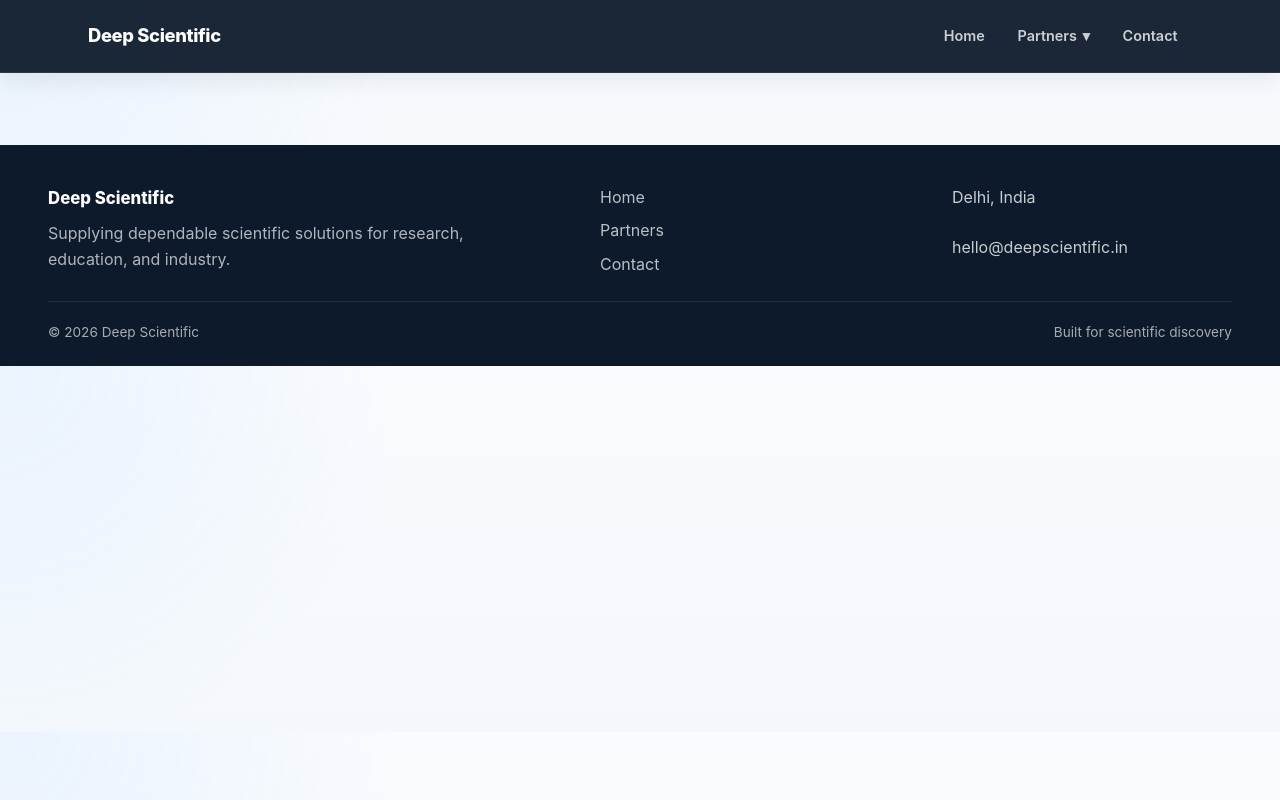
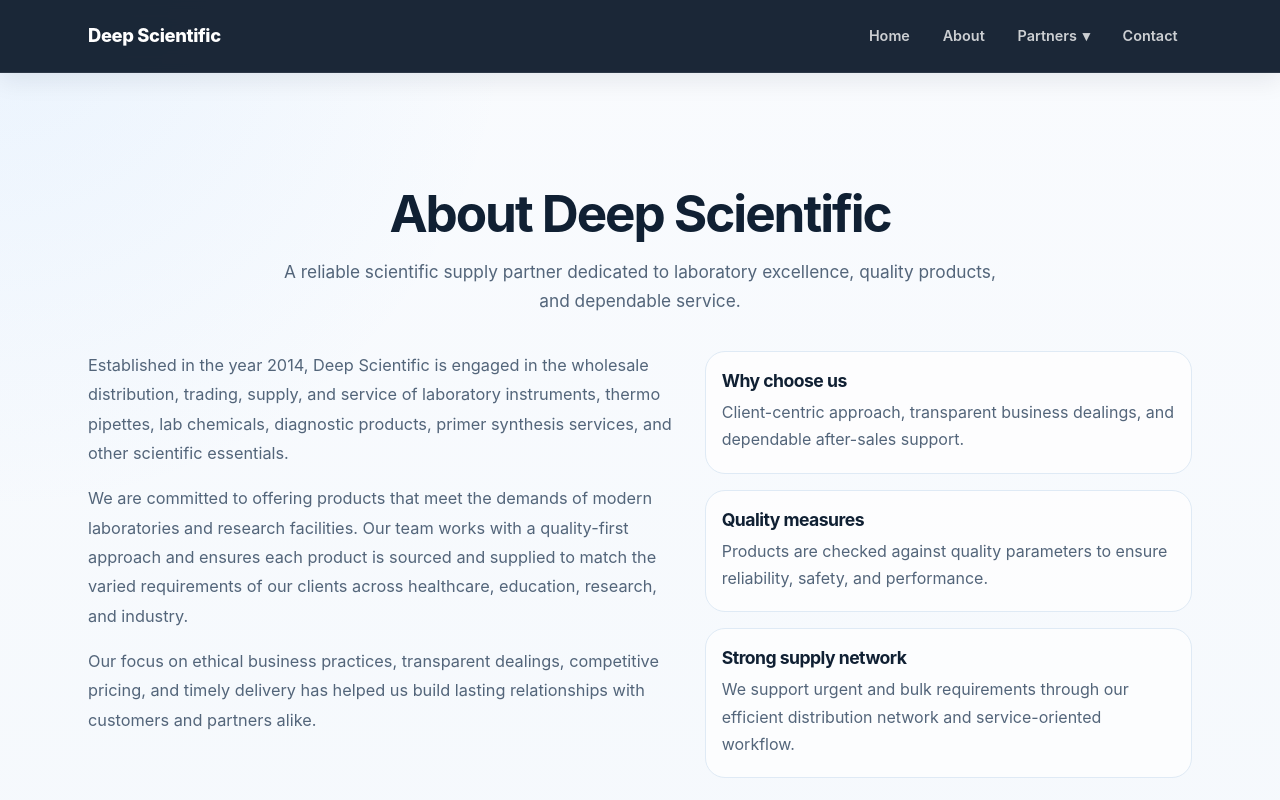
Before and after one commit to 1bmt/ds-frontend, a React (Vite) app: page /about in a window 1280 px wide. Shown: the top 800 px of the page. Built offline with nearby package versions, Linux system fonts and the light colour scheme.

Commit message:
content updates

```diff
--- a/src/App.jsx
+++ b/src/App.jsx
@@ -2,6 +2,7 @@ import { Routes, Route } from 'react-router-dom'
 import Header from './components/Header'
 import Footer from './components/Footer'
 import Home from './pages/Home'
+import About from './pages/About'
 import Partners from './pages/Partners'
 import Contact from './pages/Contact'
 
@@ -11,6 +12,7 @@ function App() {
       <Header />
       <Routes>
         <Route path="/" element={<Home />} />
+        <Route path="/about" element={<About />} />
         <Route path="/partners" element={<Partners />} />
         <Route path="/contact" element={<Contact />} />
       </Routes>
--- a/src/components/Header.jsx
+++ b/src/components/Header.jsx
@@ -12,6 +12,7 @@ function Header() {
         </Link>
         <nav>
           <Link to="/">Home</Link>
+          <Link to="/about">About</Link>
           <div className="nav-dropdown partners-dropdown-shell">
             <Link to="/partners" className="nav-link-dropdown">
               Partners <span aria-hidden="true">▾</span>
--- a/src/index.css
+++ b/src/index.css
@@ -757,18 +757,20 @@ img { max-width: 100%; display: block; }
 }
 
 .hero-copy h1 {
-  font-size: clamp(2.4rem, 5vw, 4.5rem);
-  line-height: 0.98;
+  font-size: clamp(2.4rem, 4vw, 4.2rem);
+  line-height: 1.08;
   letter-spacing: -0.05em;
   margin-bottom: 1rem;
   max-width: 620px;
+  color: var(--ink);
+  text-wrap: balance;
 }
 
 .hero-copy p {
   max-width: 620px;
-  font-size: 1.04rem;
+  font-size: 1.05rem;
   line-height: 1.75;
-  color: var(--muted);
+  color: rgba(20, 32, 48, 0.8);
 }
 
 .hero-badges {
--- a/src/pages/About.jsx
+++ b/src/pages/About.jsx
@@ -4,8 +4,8 @@ function About() {
       <div className="page-intro">
         <h1>About Deep Scientific</h1>
         <p>
-          Delivering trusted scientific supply and dependable support for research,
-          laboratory, and industry applications across India.
+          A reliable scientific supply partner dedicated to laboratory excellence,
+          quality products, and dependable service.
         </p>
       </div>
 
@@ -13,30 +13,36 @@ function About() {
         <div className="about-grid">
           <div className="about-copy">
             <p>
-              Deep Scientific was established in January 2014 as a leading distributor of
-              scientific equipment and laboratory chemicals in Delhi, India. We specialize in
-              providing high-quality products to research institutions, laboratories,
-              pharmaceutical companies, and educational institutions.
+              Established in the year 2014, Deep Scientific is engaged in the wholesale
+              distribution, trading, supply, and service of laboratory instruments,
+              thermo pipettes, lab chemicals, diagnostic products, primer synthesis services,
+              and other scientific essentials.
             </p>
             <p>
-              Over the last decade, we have built strong relationships with globally recognized
-              manufacturers and technology partners, allowing us to support a broad range of
-              scientific requirements with confident sourcing and consistent service.
+              We are committed to offering products that meet the demands of modern
+              laboratories and research facilities. Our team works with a quality-first
+              approach and ensures each product is sourced and supplied to match the varied
+              requirements of our clients across healthcare, education, research, and industry.
+            </p>
+            <p>
+              Our focus on ethical business practices, transparent dealings, competitive
+              pricing, and timely delivery has helped us build lasting relationships with
+              customers and partners alike.
             </p>
           </div>
 
           <div className="about-feature-list">
             <div className="feature-item">
-              <h3>Reliable sourcing</h3>
-              <p>We work with trusted suppliers to bring quality solutions to clients across the scientific ecosystem.</p>
+              <h3>Why choose us</h3>
+              <p>Client-centric approach, transparent business dealings, and dependable after-sales support.</p>
             </div>
             <div className="feature-item">
-              <h3>Practical guidance</h3>
-              <p>Our team helps match the right products and solutions to real-world research and operational needs.</p>
+              <h3>Quality measures</h3>
+              <p>Products are checked against quality parameters to ensure reliability, safety, and performance.</p>
             </div>
             <div className="feature-item">
-              <h3>Long-term partnership</h3>
-              <p>We focus on building trust through consistent service, responsive communication, and dependable support.</p>
+              <h3>Strong supply network</h3>
+              <p>We support urgent and bulk requirements through our efficient distribution network and service-oriented workflow.</p>
             </div>
           </div>
         </div>
--- a/src/pages/Contact.jsx
+++ b/src/pages/Contact.jsx
@@ -46,8 +46,8 @@ function Contact() {
       <div className="page-intro">
         <h1>Get in Touch</h1>
         <p>
-          Have a question about our products or need a quote? Send us a message and
-          our team will get back to you within one business day.
+          Need laboratory instruments, chemicals, or scientific solutions for your business?
+          Reach out and our team will be happy to assist you.
         </p>
       </div>
 
@@ -111,7 +111,7 @@ function Contact() {
                 id="message"
                 name="message"
                 rows="6"
-                placeholder="Tell us what you're looking for — products, quantities, delivery location, etc."
+                placeholder="Tell us what you're looking for — lab instruments, chemicals, quantities, delivery location, etc."
                 value={form.message}
                 onChange={handleChange}
                 required
@@ -128,19 +128,19 @@ function Contact() {
 
           <aside className="contact-panel">
             <h3>Contact details</h3>
-            <p>We help teams find the right scientific supply solutions with speed and clarity.</p>
+            <p>We support quality-focused scientific supply requirements across research and industry.</p>
             <ul className="contact-list">
               <li>
                 <strong>Location</strong>
-                <span>Delhi, India</span>
+                <span>New Delhi, Delhi</span>
               </li>
               <li>
-                <strong>Email</strong>
-                <a href="mailto:hello@deepscientific.in">hello@deepscientific.in</a>
+                <strong>Proprietor</strong>
+                <span>Somvir Hooda</span>
               </li>
               <li>
-                <strong>Phone</strong>
-                <a href="tel:+919876543210">+91 98765 43210</a>
+                <strong>Business Type</strong>
+                <span>Wholesaler / Distributor / Supplier</span>
               </li>
             </ul>
           </aside>
--- a/src/pages/Home.jsx
+++ b/src/pages/Home.jsx
@@ -1,10 +1,10 @@
 import { Link } from 'react-router-dom'
 
 const trustPoints = [
-  'Laboratory Equipment',
-  'Research Chemicals',
-  'Scientific Instruments',
-  'Trusted Supply Network',
+  'Lab Instruments',
+  'Lab Chemicals',
+  'Thermo Pipettes',
+  'Diagnostic Products',
 ]
 
 function Home() {
@@ -13,11 +13,11 @@ function Home() {
       <section className="hero-section">
         <div className="hero-copy">
           <span className="eyebrow">Since 2014</span>
-          <h1>Trusted scientific solutions for modern laboratories.</h1>
+          <h1>Leading Scientific Equipment &amp; Chemical Distributor</h1>
           <p>
-            Deep Scientific helps research institutions, labs, and industries source
-            dependable laboratory equipment, chemicals, and instruments from reputable
-            global manufacturers.
+            Deep Scientific delivers laboratory instruments, chemicals, diagnostic products,
+            and scientific essentials to institutions, research teams, and industries that
+            need trusted quality and dependable service.
           </p>
 
           <div className="hero-badges" aria-label="Core capabilities">
@@ -27,6 +27,9 @@ function Home() {
           </div>
 
           <div className="hero-actions">
+            <Link to="/about" className="btn btn-secondary">
+              About us
+            </Link>
             <Link to="/partners" className="btn btn-primary">
               Our Partners
             </Link>
@@ -60,62 +63,25 @@ function Home() {
       <section className="trust-strip" aria-label="Business highlights">
         <div className="trust-item">
           <strong>10+</strong>
-          <span>Years of service</span>
+          <span>Years of experience</span>
         </div>
         <div className="trust-item">
           <strong>9+</strong>
           <span>Domestic partners</span>
         </div>
         <div className="trust-item">
-          <strong>100%</strong>
-          <span>Support-focused</span>
-        </div>
-      </section>
-
-      <section className="home-about" id="about">
-        <div className="section-heading">
-          <span className="eyebrow">About us</span>
-          <h2>Built on expertise, trust, and long-term scientific partnerships.</h2>
-        </div>
-
-        <div className="about-grid">
-          <div className="about-copy">
-            <p>
-              Deep Scientific was established in January 2014 as a leading distributor of
-              scientific equipment and laboratory chemicals in Delhi, India. We support
-              research institutions, laboratories, pharmaceutical companies, and educational
-              institutions with reliable sourcing and practical solutions.
-            </p>
-            <p>
-              Over the years, we have built strong relationships with globally recognized
-              manufacturers and suppliers, helping us deliver quality-driven products and
-              dependable support to a wide range of scientific applications.
-            </p>
-          </div>
-
-          <div className="about-feature-list">
-            <div className="feature-item">
-              <h3>Quality first</h3>
-              <p>We supply products that meet the expectations of precise research and operational environments.</p>
-            </div>
-            <div className="feature-item">
-              <h3>Global network</h3>
-              <p>Our partnerships help bring advanced scientific technologies and trusted solutions to the Indian market.</p>
-            </div>
-            <div className="feature-item">
-              <h3>Customer focus</h3>
-              <p>From product selection to long-term support, we aim to make every interaction smooth and reliable.</p>
-            </div>
-          </div>
+          <strong>Trusted</strong>
+          <span>For quality and timely supply</span>
         </div>
       </section>
 
       <section className="cta-banner" aria-label="Contact call to action">
         <div>
           <span className="eyebrow eyebrow-light">Let’s talk</span>
-          <h3>Need a dependable scientific supply partner?</h3>
+          <h3>Looking for trusted lab products and dependable supply support?</h3>
         </div>
         <div className="cta-actions">
+          <Link to="/about" className="btn btn-secondary btn-cta">About us</Link>
           <Link to="/partners" className="btn btn-secondary btn-cta">Explore partners</Link>
           <Link to="/contact" className="btn btn-primary btn-cta">Contact us</Link>
         </div>
```
